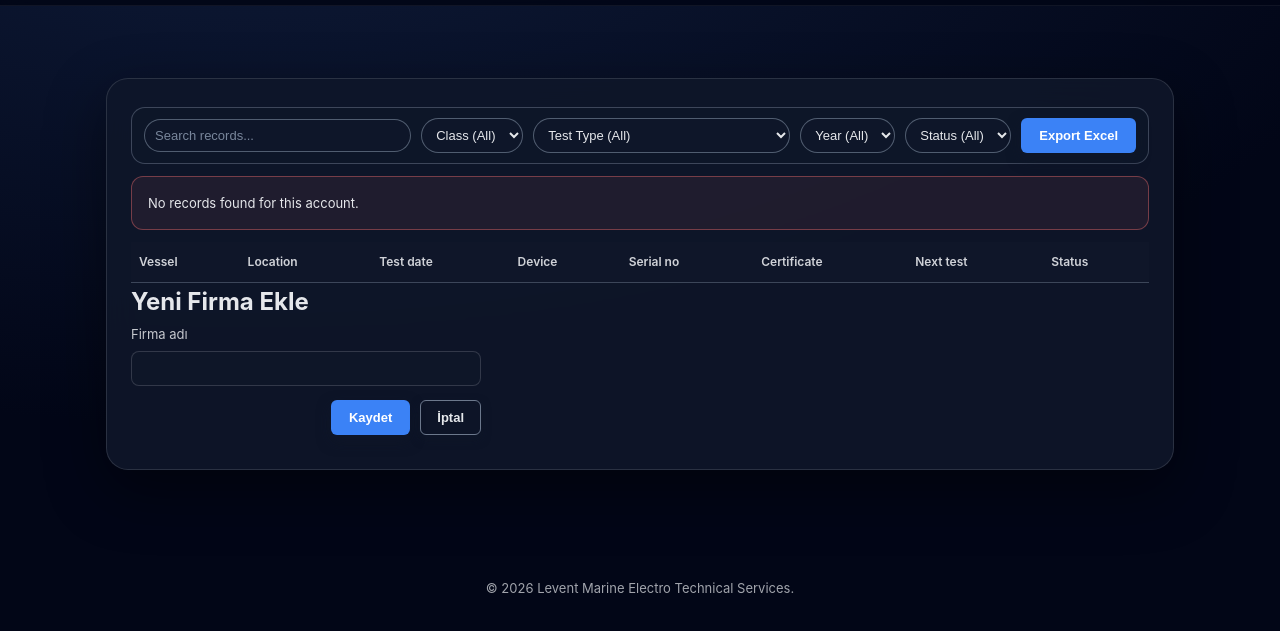
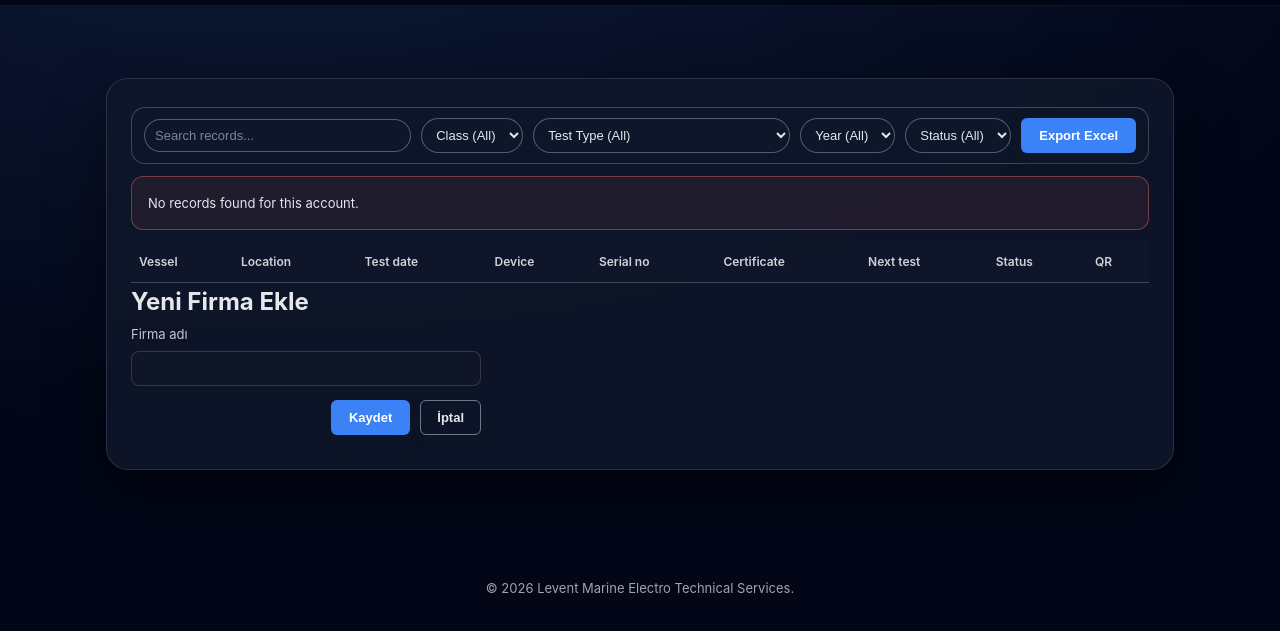
Before and after one commit to leventepostaabd/levent-backend, a plain HTML site: page authorized.html in a window 1280 px wide. Shown: the part 93-724 px from the top of the page. Drawn offline with nearby package versions, Linux system fonts and the light colour scheme; no server answers; sample sign-in values are in the browser's storage.

Commit message:
Update authorized.html

```diff
--- a/authorized.html
+++ b/authorized.html
@@ -120,9 +120,11 @@
     <th>Certificate</th>
     <th>Next test</th>
     <th>Status</th>
+    <th>QR</th> <!-- YENİ EKLEDİK -->
     <th id="adminActionsHeader" style="display:none;">Actions</th>
   </tr>
 </thead>
+
         <tbody id="recordsBody"></tbody>
       </table>
     </div>
```
Lines whose indentation alone changed are shown as unchanged.
